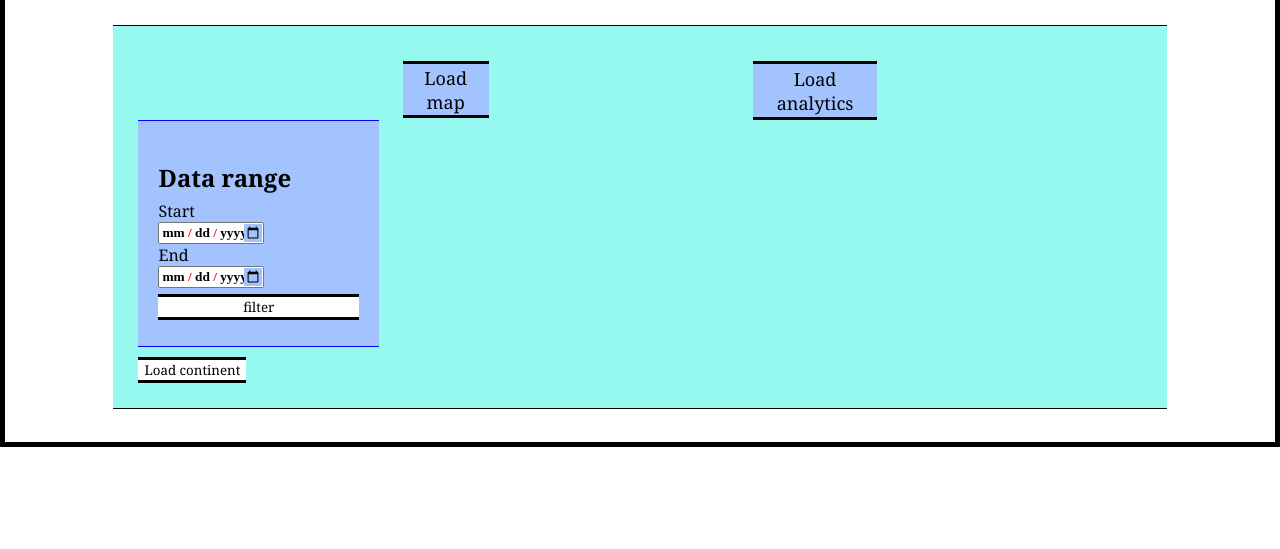
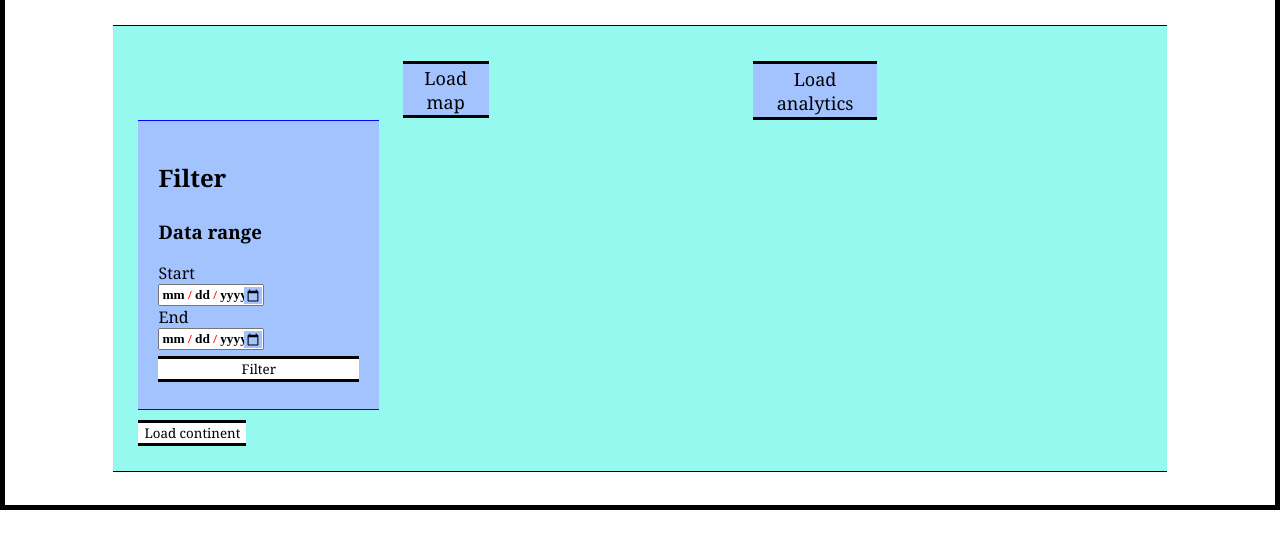
Before and after one commit to DanAlexCox/Cartobreach, a Django app: template templates/index.html in a window 1280 px wide. Shown: the part 132-681 px from the top of the page. Run offline with Django 5.2, Linux system fonts and the light colour scheme; the template is opened without the code that fills it, so the values that code supplies are empty; parts of the project's set-up code (start-up, migrations or seed data) failed here and were passed over.

Commit message:
added div

```diff
--- a/templates/filter.html
+++ b/templates/filter.html
@@ -1,6 +1,8 @@
 <!-- filter post form -->
     <form method="get" action="" id="filterform">
-        <h2>Data range</h2>
+        <h2>Filter</h2>
+        <div id="filter-range">
+            <h3>Data range</h3>
             <div id="filter-content">
                 {% csrf_token %}
                 <label for="startdate">Start</label>
@@ -9,5 +11,6 @@
                 <label for="enddate">End</label>
                 <input type="date" name="enddate" value="{{enddate}}">
             </div>
-        <button type="submit">filter</button>
+        </div>
+        <button type="submit">Filter</button>
     </form>
```
Lines whose indentation alone changed are shown as unchanged.
